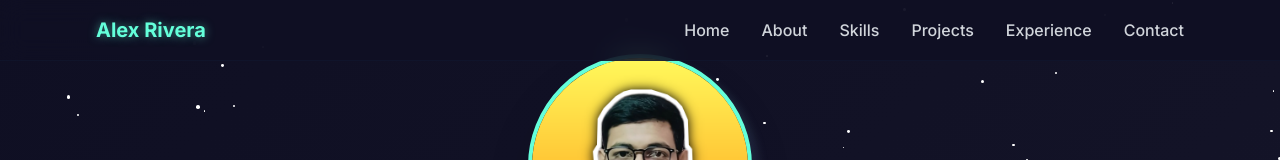
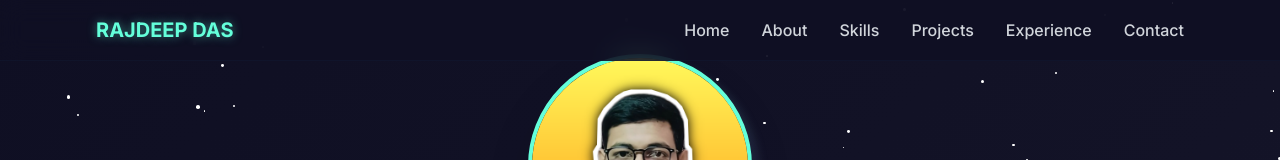
Before and after one commit to Rajdeep2868/dark-star-showcase, a React (Vite) app: page / in a window 1280 px wide. Shown: the top 160 px of the page. Built offline with nearby package versions, Linux system fonts and the light colour scheme.

Commit message:
Replace all instances of "Alex Rivera"
Replaces all occurrences of "Alex Rivera" with "RAJDEEP DAS" in the codebase.

```diff
--- a/index.html
+++ b/index.html
@@ -1,19 +1,18 @@
-
 <!DOCTYPE html>
 <html lang="en">
   <head>
     <meta charset="UTF-8" />
     <meta name="viewport" content="width=device-width, initial-scale=1.0" />
-    <title>Alex Rivera - Full-Stack Developer</title>
+    <title>RAJDEEP DAS - Full-Stack Developer</title>
     <meta name="description" content="Full-Stack Developer specializing in modern web technologies" />
-    <meta name="author" content="Alex Rivera" />
+    <meta name="author" content="RAJDEEP DAS" />
 
     <!-- Google Fonts -->
     <link rel="preconnect" href="https://fonts.googleapis.com">
     <link rel="preconnect" href="https://fonts.gstatic.com" crossorigin>
     <link href="https://fonts.googleapis.com/css2?family=Inter:wght@300;400;500;600;700&family=JetBrains+Mono:wght@400;500&display=swap" rel="stylesheet">
 
-    <meta property="og:title" content="Alex Rivera - Full-Stack Developer" />
+    <meta property="og:title" content="RAJDEEP DAS - Full-Stack Developer" />
     <meta property="og:description" content="Full-Stack Developer specializing in modern web technologies" />
     <meta property="og:type" content="website" />
     <meta property="og:image" content="https://lovable.dev/opengraph-image-p98pqg.png" />
--- a/src/components/Footer.tsx
+++ b/src/components/Footer.tsx
@@ -8,7 +8,7 @@ const Footer = () => {
       <div className="max-w-6xl mx-auto section-padding">
         <div className="text-center">
           <div className="mb-8">
-            <h3 className="text-2xl font-bold mb-4 text-space-cyan glow-text">Alex Rivera</h3>
+            <h3 className="text-2xl font-bold mb-4 text-space-cyan glow-text">RAJDEEP DAS</h3>
             <p className="text-gray-300 max-w-md mx-auto">
               Full-Stack Developer passionate about creating stellar digital experiences
             </p>
@@ -49,7 +49,7 @@ const Footer = () => {
 
           <div className="border-t border-space-medium/30 pt-8">
             <p className="text-gray-400 text-sm flex items-center justify-center gap-2">
-              Made with <Heart size={16} className="text-space-pink animate-pulse" /> by Alex Rivera © 2024
+              Made with <Heart size={16} className="text-space-pink animate-pulse" /> by RAJDEEP DAS © 2024
             </p>
             <p className="text-gray-500 text-xs mt-2">
               Designed & Developed in the Digital Galaxy
--- a/src/components/Header.tsx
+++ b/src/components/Header.tsx
@@ -19,7 +19,7 @@ const Header = () => {
       <div className="max-w-7xl mx-auto section-padding py-4">
         <div className="flex items-center justify-between">
           <div className="font-bold text-xl text-space-cyan glow-text">
-            Alex Rivera
+            RAJDEEP DAS
           </div>
 
           <nav className="hidden md:flex space-x-8">
```
